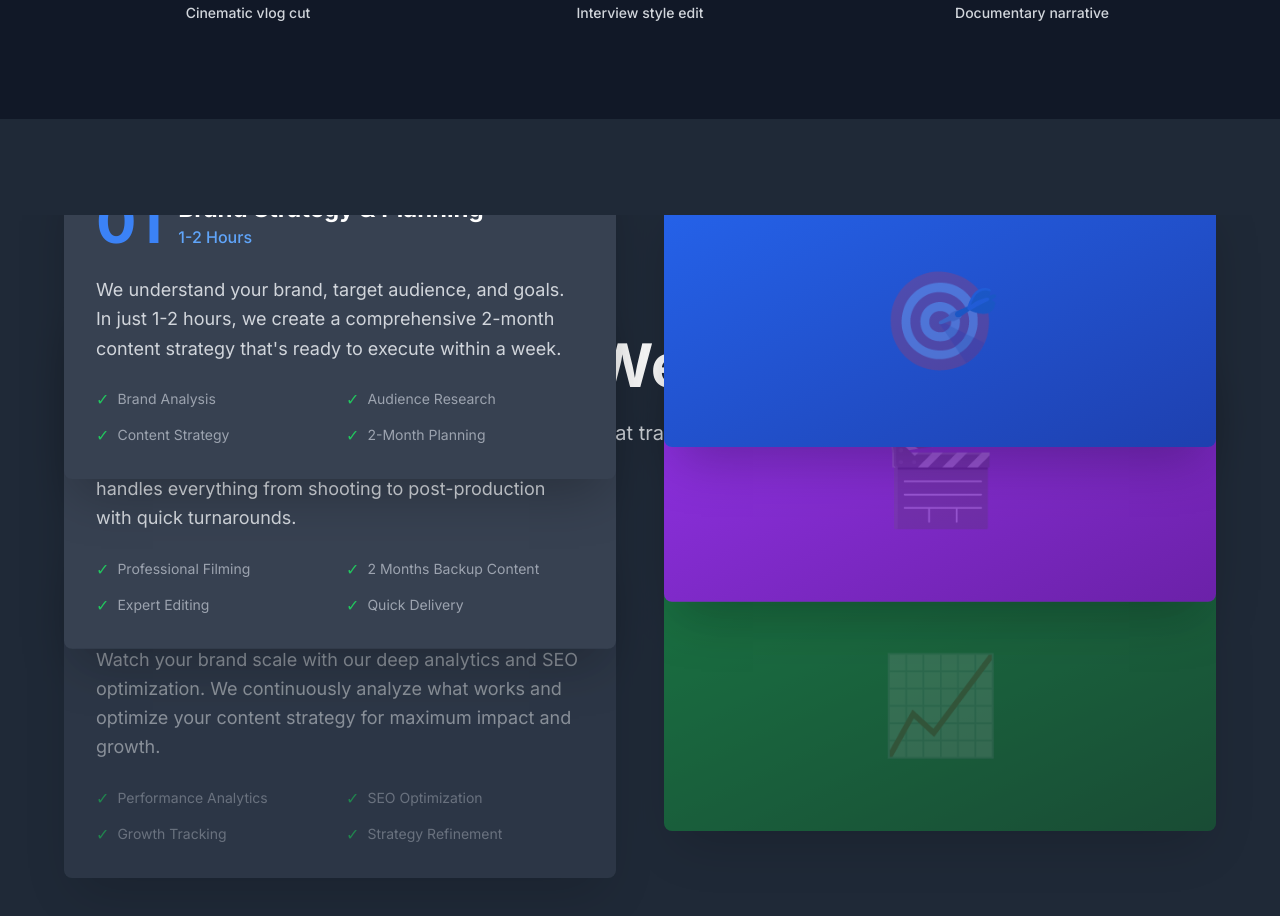
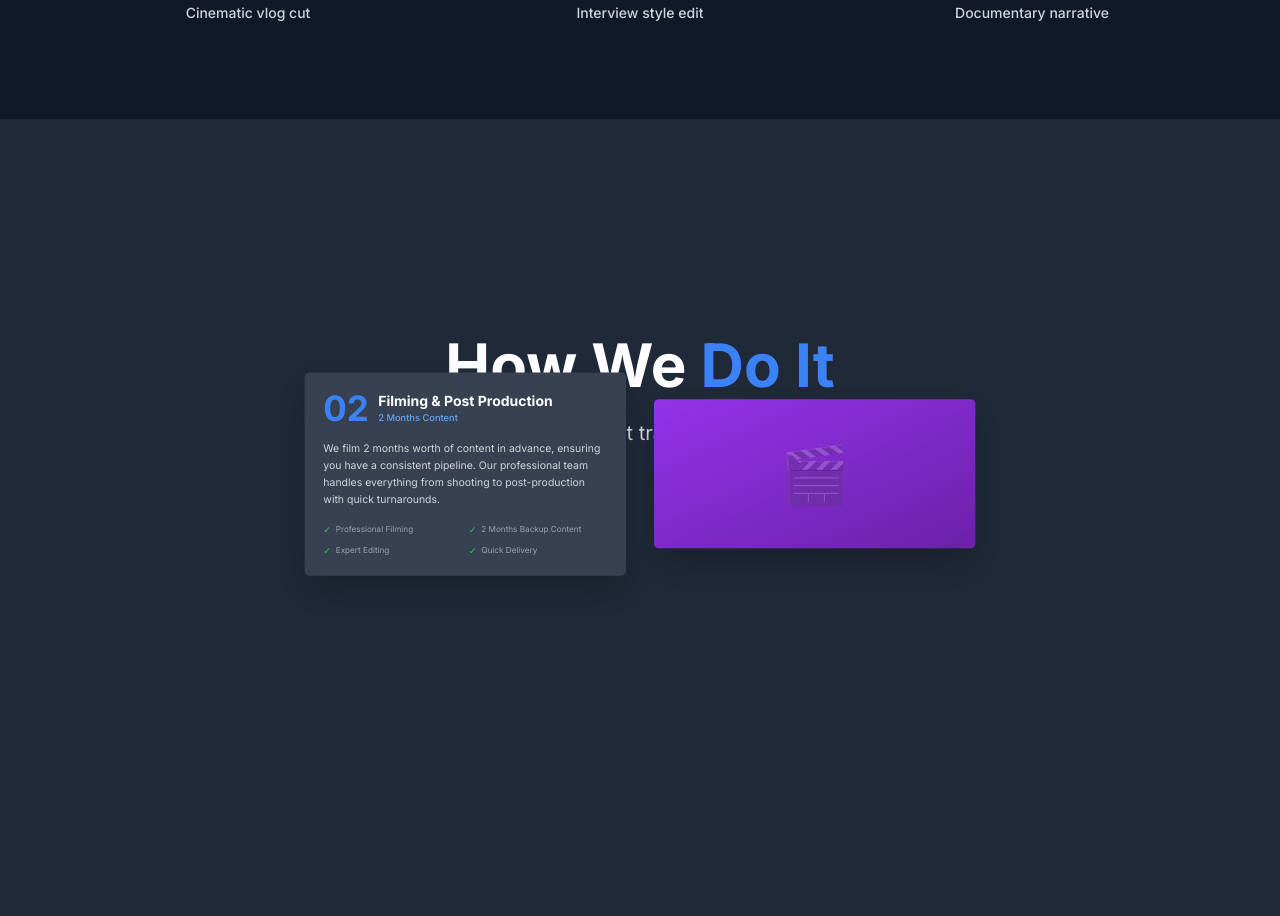
Before and after one commit to itsvijaychoudhary/orbit-agency-glow, a React (Vite) app: page / in a window 1280 px wide. Shown: the part 2140-3056 px from the top of the page. Built offline with nearby package versions, Linux system fonts and the light colour scheme.

Commit message:
Refine Process Section animation
- Added "How We Do It" heading.
- Improved card animation: reduced size as cards move up, fixed flicker.
- Ensured only one card is visible initially.

```diff
--- a/src/components/ProcessSection.tsx
+++ b/src/components/ProcessSection.tsx
@@ -68,69 +68,58 @@ const ProcessSection = () => {
     }
   ];
 
-  const getStepTransform = (index: number) => {
-    const stepTrigger = index * 0.33;
-    const nextStepTrigger = (index + 1) * 0.33;
+  const getCurrentCardIndex = () => {
+    if (scrollProgress < 0.33) return 0;
+    if (scrollProgress < 0.66) return 1;
+    return 2;
+  };
 
-    if (scrollProgress < stepTrigger) {
-      // Before this step is active - next card is hidden
-      if (index === 0) {
+  const getCardTransform = (index: number) => {
+    const currentIndex = getCurrentCardIndex();
+    const stepProgress = (scrollProgress - (index * 0.33)) / 0.33;
+
+    if (index < currentIndex) {
+      // Card has already moved out - completely hidden
       return {
-          transform: 'translateY(0%)',
-          scale: 1,
+        transform: 'translateY(-100%) scale(0.3)',
+        opacity: 0,
+        zIndex: 1
+      };
+    } else if (index === currentIndex) {
+      // Current active card
+      if (index < steps.length - 1 && stepProgress > 0) {
+        // Card is moving up and scaling down
+        const moveUp = Math.min(stepProgress * 100, 100);
+        const scaleDown = Math.max(1 - (stepProgress * 0.7), 0.3);
+
+        return {
+          transform: `translateY(-${moveUp}%) scale(${scaleDown})`,
           opacity: 1,
-          zIndex: 10 - index
+          zIndex: 10
         };
       } else {
+        // Card is stationary
         return {
-          transform: 'translateY(0%)',
-          scale: 1,
-          opacity: 0,
-          zIndex: 10 - index
+          transform: 'translateY(0%) scale(1)',
+          opacity: 1,
+          zIndex: 10
         };
       }
-    } else if (scrollProgress >= stepTrigger && scrollProgress < nextStepTrigger) {
-      // This step is active
-      const stepProgress = (scrollProgress - stepTrigger) / 0.33;
-
-      if (index < steps.length - 1) {
-        // Card moving up with scale reduction
-        const moveUp = stepProgress * 100;
-        const scaleDown = 1 - (stepProgress * 0.3); // Scale down to 0.7
-
-        // Next card fading in
-        const nextCardOpacity = stepProgress;
+    } else if (index === currentIndex + 1) {
+      // Next card - fade in as current card moves out
+      const fadeIn = Math.max(0, Math.min(1, stepProgress));
 
       return {
-          current: {
-            transform: `translateY(-${moveUp}%)`,
-            scale: scaleDown,
-            opacity: 1, // Keep opacity constant
-            zIndex: 10 - index
-          },
-          next: {
-            transform: 'translateY(0%)',
-            scale: 1,
-            opacity: nextCardOpacity,
-            zIndex: 10 - index - 1
-          }
+        transform: 'translateY(0%) scale(1)',
+        opacity: fadeIn,
+        zIndex: 5
       };
     } else {
-        // Last card - just visible
+      // Future cards - completely hidden
       return {
-          transform: 'translateY(0%)',
-          scale: 1,
-          opacity: 1,
-          zIndex: 10 - index
-        };
-      }
-    } else {
-      // After this step - card is gone
-      return {
-        transform: 'translateY(-100%)',
-        scale: 0.7,
-        opacity: 1,
-        zIndex: 10 - index
+        transform: 'translateY(0%) scale(1)',
+        opacity: 0,
+        zIndex: 1
       };
     }
   };
@@ -154,15 +143,17 @@ const ProcessSection = () => {
 
           <div className="relative h-96">
             {steps.map((step, index) => {
-              const transforms = getStepTransform(index);
-              const isCurrentActive = typeof transforms === 'object' && 'current' in transforms;
+              const transforms = getCardTransform(index);
 
               return (
-                <div key={`step-${index}`}>
-                  {/* Current card */}
                 <div
-                    className="absolute inset-0 w-full transition-all duration-300 ease-out"
-                    style={isCurrentActive ? transforms.current : transforms}
+                  key={`step-${index}`}
+                  className="absolute inset-0 w-full transition-all duration-500 ease-out"
+                  style={{
+                    transform: transforms.transform,
+                    opacity: transforms.opacity,
+                    zIndex: transforms.zIndex
+                  }}
                 >
                   <div className="flex flex-col lg:flex-row items-center gap-12 h-full">
                     <div className="lg:w-1/2">
@@ -196,47 +187,6 @@ const ProcessSection = () => {
                     </div>
                   </div>
                 </div>
-
-                  {/* Next card (for fade-in effect) */}
-                  {isCurrentActive && index < steps.length - 1 && (
-                    <div
-                      className="absolute inset-0 w-full transition-all duration-300 ease-out"
-                      style={transforms.next}
-                    >
-                      <div className="flex flex-col lg:flex-row items-center gap-12 h-full">
-                        <div className="lg:w-1/2">
-                          <div className="bg-gray-700 p-8 rounded-lg shadow-2xl">
-                            <div className="flex items-center gap-4 mb-6">
-                              <span className="text-6xl font-bold text-blue-500">{steps[index + 1].step}</span>
-                              <div>
-                                <h3 className="text-2xl font-bold">{steps[index + 1].title}</h3>
-                                <span className="text-blue-400 font-medium">{steps[index + 1].duration}</span>
-                              </div>
-                            </div>
-                            <p className="text-gray-300 text-lg leading-relaxed mb-6">
-                              {steps[index + 1].description}
-                            </p>
-                            <div className="grid grid-cols-2 gap-3">
-                              {steps[index + 1].features.map((feature, idx) => (
-                                <div key={idx} className="flex items-center gap-2">
-                                  <span className="text-green-500">✓</span>
-                                  <span className="text-sm text-gray-400">{feature}</span>
-                                </div>
-                              ))}
-                            </div>
-                          </div>
-                        </div>
-                        <div className="lg:w-1/2">
-                          <div className={`h-64 bg-gradient-to-br ${steps[index + 1].color} rounded-lg flex items-center justify-center shadow-2xl`}>
-                            <span className="text-8xl opacity-20">
-                              {steps[index + 1].step === "01" ? "🎯" : steps[index + 1].step === "02" ? "🎬" : "📈"}
-                            </span>
-                          </div>
-                        </div>
-                      </div>
-                    </div>
-                  )}
-                </div>
               );
             })}
           </div>
```
Lines whose indentation alone changed are shown as unchanged.
